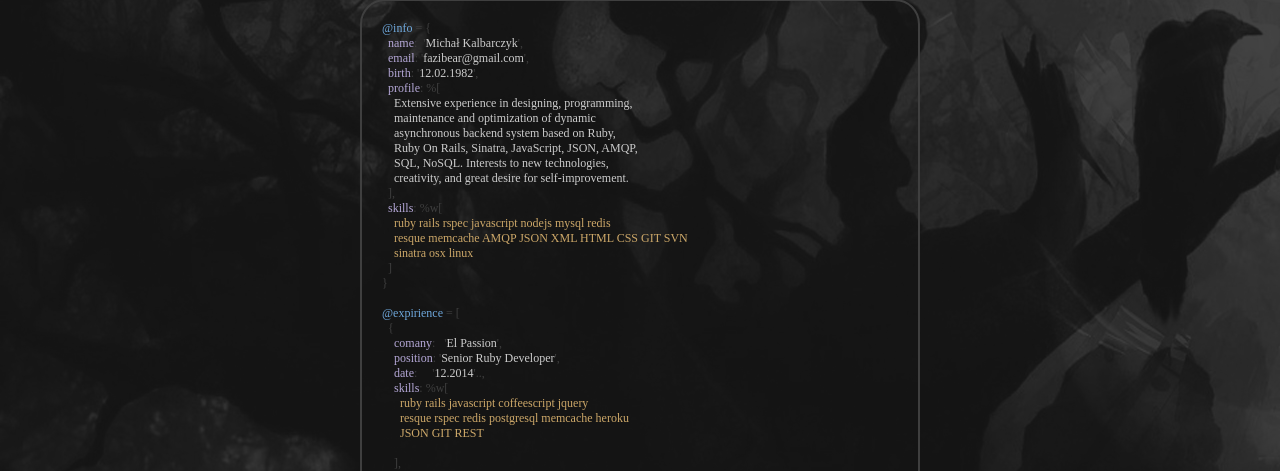
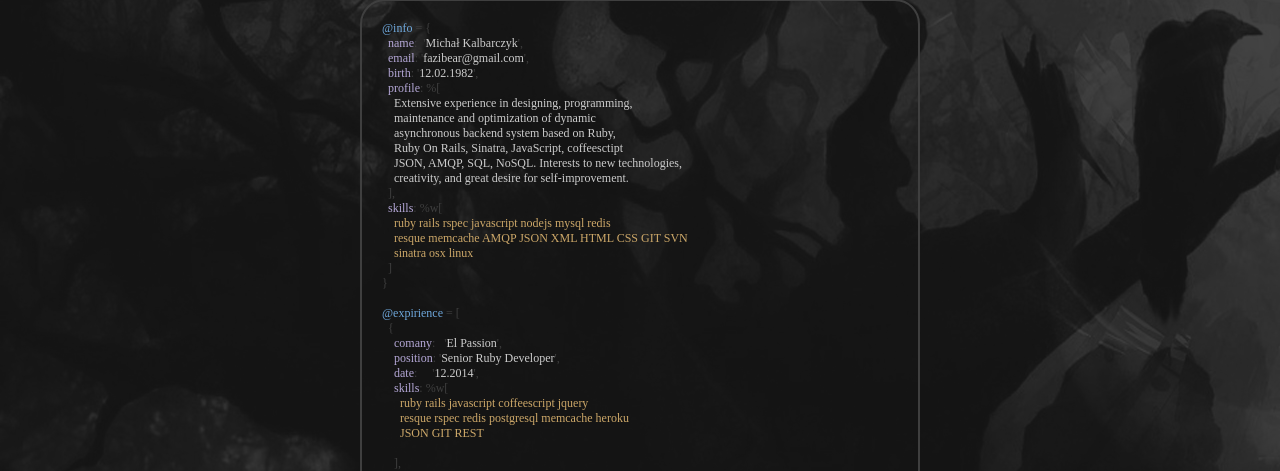
Before and after one commit to fazibear/fazibear.github.io, a Jekyll site: the page built from index.html, in a window 1280 px wide and 900 px high. Shown: the part 377-848 px from the top of the window. Built offline with Jekyll 4.4.1, drawn with Linux system fonts in a browser that asks for light colours; some web fonts are replaced; Markdown is read by kramdown in place of the engine named in the settings; some of the changed text lies outside the part shown.

```diff
--- a/_includes/footer.html
+++ b/_includes/footer.html
@@ -1,3 +1,3 @@
 <footer class="site-footer">
-  &copy; {{ site.time | date: '%y' }} Michał Kalbarczyk • <a href="{{ "/" | prepend: site.baseurl }}">@fazibear</a> • <a href="{{ "/blog.html" | prepend: site.baseurl }}">blog</a> • <a href="{{ "/feed.xml" | prepend: site.baseurl }}">subscribe via RSS</a>
+  &copy; {{ site.time | date: '%Y' }} Michał Kalbarczyk • <a href="{{ "/" | prepend: site.baseurl }}">@fazibear</a> • <a href="{{ "/blog.html" | prepend: site.baseurl }}">blog</a> • <a href="{{ "/feed.xml" | prepend: site.baseurl }}">subscribe via RSS</a>
 </footer>
--- a/_includes/resume_en.html
+++ b/_includes/resume_en.html
@@ -7,8 +7,8 @@
     <span class="value">Extensive experience in designing, programming,
     maintenance and optimization of dynamic
     asynchronous backend system based on Ruby,
-    Ruby On Rails, Sinatra, JavaScript, JSON, AMQP,
-    SQL, NoSQL. Interests to new technologies,
+    Ruby On Rails, Sinatra, JavaScript, coffeesctipt
+    JSON, AMQP, SQL, NoSQL. Interests to new technologies,
     creativity, and great desire for self-improvement.</span>
   ],
   <span class="key">skills</span>: %w[
@@ -22,7 +22,7 @@
   {
     <span class="key">comany</span>:   '<span class="value">El Passion</span>',
     <span class="key">position</span>: '<span class="value">Senior Ruby Developer</span>',
-    <span class="key">date</span>:     '<span class="value">12.2014</span>'..,
+    <span class="key">date</span>:     '<span class="value">12.2014</span>',
     <span class="key">skills</span>: %w[
       <span class="tags">ruby rails javascript coffeescript jquery
       resque rspec redis postgresql memcache heroku
--- a/_includes/resume_pl.html
+++ b/_includes/resume_pl.html
@@ -7,8 +7,8 @@
     <span class="value">Duże doświadczenie w projektowaniu, programowaniu,
     utrzymaniu i optymalizacji dynamicznych
     asynchronicznych systemów backendowych opartych o
-    technologie Ruby, Ruby On Rails, Sinatra,
-    JavaScript, JSON, AMQP, SQL, NoSQL. Otwartość na
+    technologie Ruby, Ruby On Rails, Sinatra, JSON
+    JavaScript, coffeesctipt, AMQP, SQL, NoSQL. Otwartość na
     nowe technologie, kreatywność, duże chęci rozwoju.</span>
   ],
   <span class="key">skills</span>: %w[
@@ -22,7 +22,7 @@
   {
     <span class="key">comany</span>:   '<span class="value">El Passion</span>',
     <span class="key">position</span>: '<span class="value">Senior Ruby Developer</span>',
-    <span class="key">date</span>:     '<span class="value">12.2014</span>'..,
+    <span class="key">date</span>:     '<span class="value">12.2014</span>',
     <span class="key">skills</span>: %w[
       <span class="tags">ruby rails javascript coffeescript jquery
       resque rspec redis postgresql memcache heroku
```
